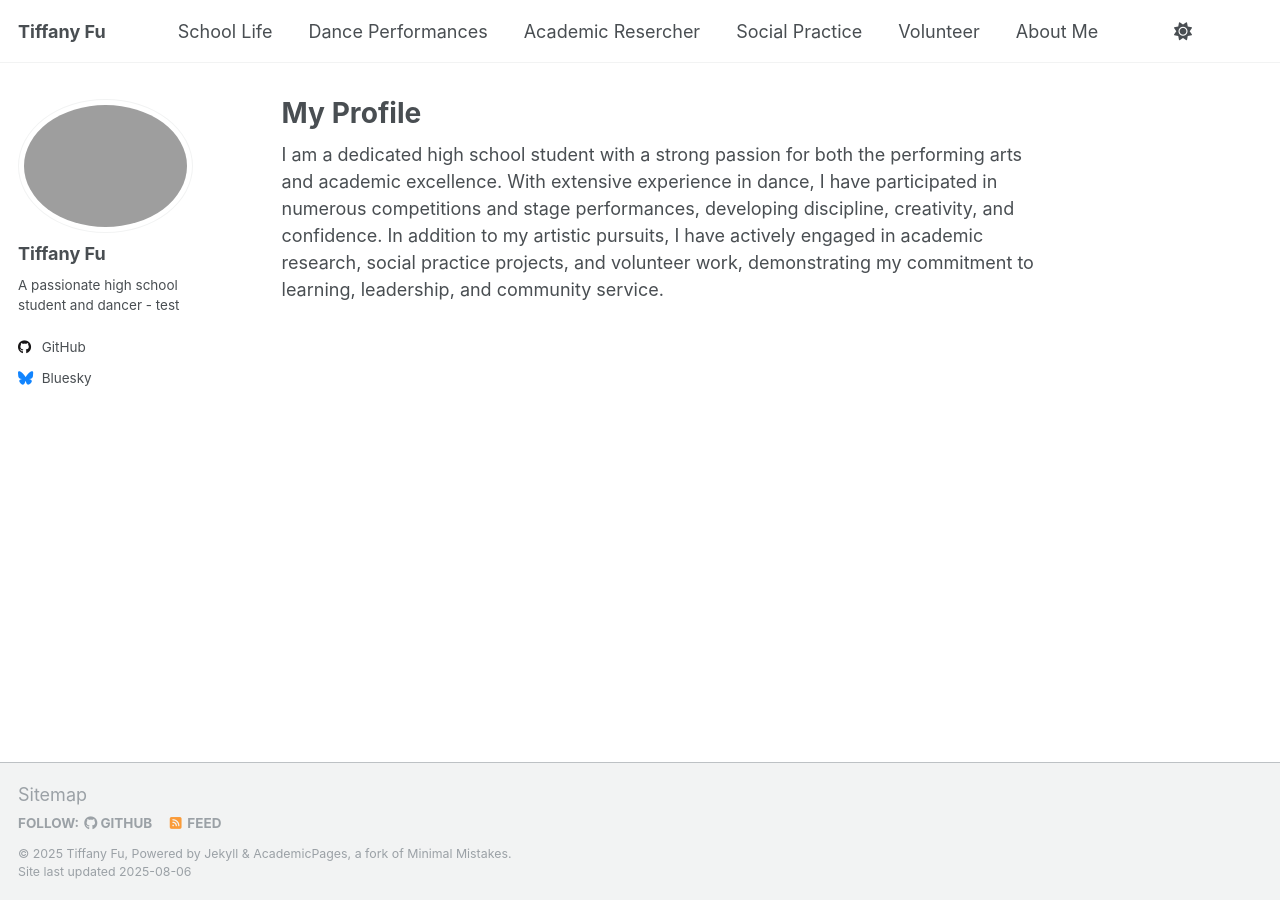
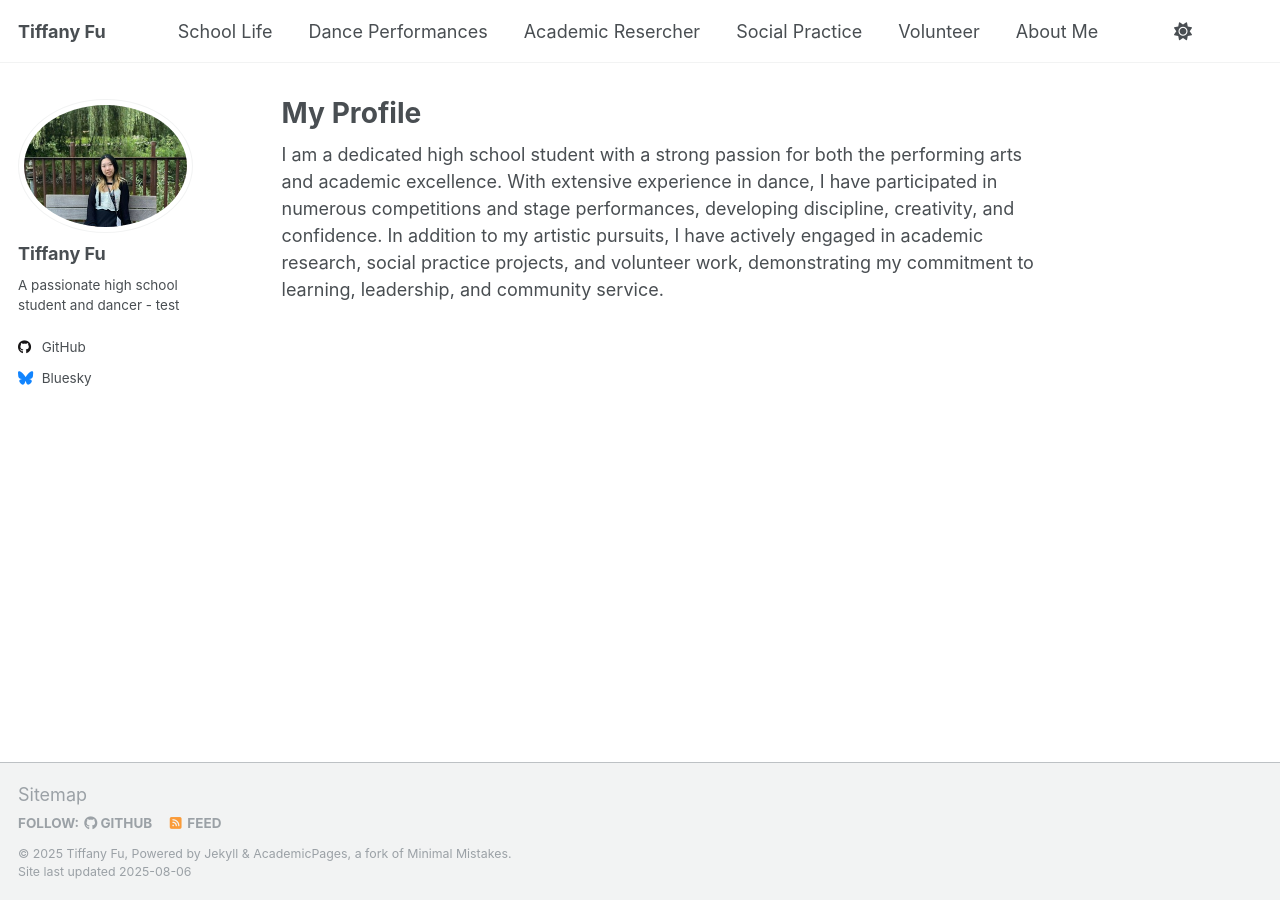
Before and after one commit to TiffanyJTFu/TiffanyFu, a Jekyll site: the page built from _pages/about.md, in a window 1280 px wide. Built offline with Jekyll 4.4.1, drawn with Linux system fonts in a browser that asks for light colours; a script that is not in the unit is left out.

Commit message:
Update _config.yml

```diff
--- a/_config.yml
+++ b/_config.yml
@@ -22,7 +22,7 @@ repository               : "academicpages/academicpages.github.io"
 #               Additional customization can be done by editing /_includes/author-profile.html
 author:
   # Biographic information
-  avatar           : "tiffanyprofile1.jpg"
+  avatar           : "tiffanyprofile.JPG"
   name             : "Tiffany Fu"
   pronouns         : # example: "she/her"
   bio              : "A passionate high school student and dancer - test"
```
